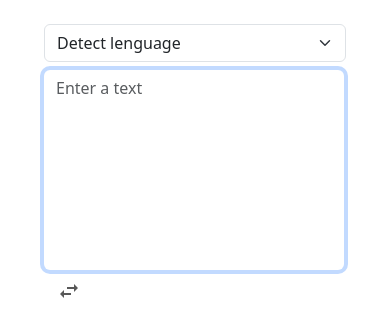
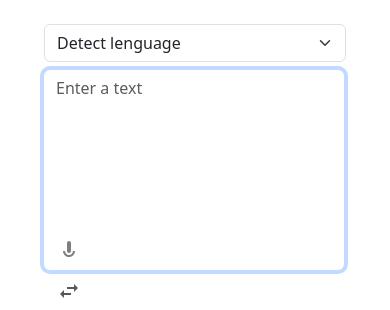
Before and after one commit to BeruzDev/ai-translate, a React (Vite) app: page / in a window 390 px wide. Shown: the part 167-477 px from the top of the page. Built offline with nearby package versions, Linux system fonts and the light colour scheme.

Commit message:
microphone function added

```diff
--- a/src/App.tsx
+++ b/src/App.tsx
@@ -1,6 +1,11 @@
 import 'bootstrap/dist/css/bootstrap.min.css'
 import './App.css'
-import { SwitchIcon, ClipboardIcon, SpeakerIcon } from './components/Icons.tsx'
+import {
+  SwitchIcon,
+  ClipboardIcon,
+  SpeakerIcon,
+  MicrophoneIcon,
+} from './components/Icons.tsx'
 import { useStore } from './hooks/useStore.ts'
 import { useDebounce } from './hooks/useDebounce.ts'
 import { Container, Row, Col, Button, Stack } from 'react-bootstrap'
@@ -10,6 +15,13 @@ import { SectionType } from '../shared/type.d'
 import { TextArea } from './components/TextArea.tsx'
 import { useEffect } from 'react'
 import { requestTranslate } from './services/requestTranslate.ts'
+
+declare global {
+  interface Window {
+    SpeechRecognition: any
+    webkitSpeechRecognition: any
+  }
+}
 
 function App() {
   const {
@@ -71,9 +83,34 @@ function App() {
     speechSynthesis.speak(utterance)
   }
 
+  const handleMic = () => {
+    const SpeechRecognition =
+      window.SpeechRecognition || window.webkitSpeechRecognition
+    if (!SpeechRecognition) {
+      alert('Speech recognition is not supported in this browser.')
+      return
+    }
+
+    const recognition = new SpeechRecognition()
+    recognition.lang = fromLanguage.includes('-')
+      ? fromLanguage
+      : `${fromLanguage}-${fromLanguage.toUpperCase()}`
+    recognition.interimResults = false
+    recognition.maxAlternatives = 1
+
+    recognition.onresult = (event: any) => {
+      const transcript = event.results[0][0].transcript
+      setFromText(transcript)
+    }
+
+    recognition.start()
+  }
+
   return (
     <Container fluid>
-      <h2 style={{ textAlign: 'center', marginBottom: '2.5rem' }}>BeruzDev Ai Translate</h2>
+      <h2 style={{ textAlign: 'center', marginBottom: '2.5rem' }}>
+        BeruzDev Ai Translate
+      </h2>
 
       <Row>
         <Col>
@@ -83,11 +120,26 @@ function App() {
               value={fromLanguage}
               onChange={setFromLanguage}
             />
-            <TextArea
-              type={SectionType.From}
-              value={fromText}
-              onChange={setFromText}
-            />
+            <div style={{ position: 'relative' }}>
+              <TextArea
+                type={SectionType.From}
+                value={fromText}
+                onChange={setFromText}
+              />
+              <div
+                style={{
+                  position: 'absolute',
+                  left: 0,
+                  bottom: 0,
+                  opacity: 0.5,
+                  display: 'flex',
+                }}
+              >
+                <Button variant="link" onClick={handleMic}>
+                  <MicrophoneIcon />
+                </Button>
+              </div>
+            </div>
           </Stack>
         </Col>
 
--- a/src/components/Icons.tsx
+++ b/src/components/Icons.tsx
@@ -39,3 +39,15 @@ export const SpeakerIcon = () => (
     <path d="M3 9v6h4l5 5V4L7 9H3zm13.5 3c0-1.77-1.02-3.29-2.5-4.03v8.05c1.48-.73 2.5-2.25 2.5-4.02zM14 3.23v2.06c2.89.86 5 3.54 5 6.71s-2.11 5.85-5 6.71v2.06c4.01-.91 7-4.49 7-8.77s-2.99-7.86-7-8.77z"></path>
   </svg>
 )
+
+export const MicrophoneIcon = () => (
+  <svg
+    focusable="false"
+    xmlns="http://www.w3.org/2000/svg"
+    viewBox="0 0 24 24"
+    width="24"
+    height="24"
+  >
+    <path d="M12 14c1.1 0 2-.9 2-2V4c0-1.1-.9-2-2-2s-2 .9-2 2v8c0 1.1.9 2 2 2zm6-2c0 3.31-2.69 6-6 6s-6-2.69-6-6h2c0 2.21 1.79 4 4 4s4-1.79 4-4h2z"></path>
+  </svg>
+)
```
